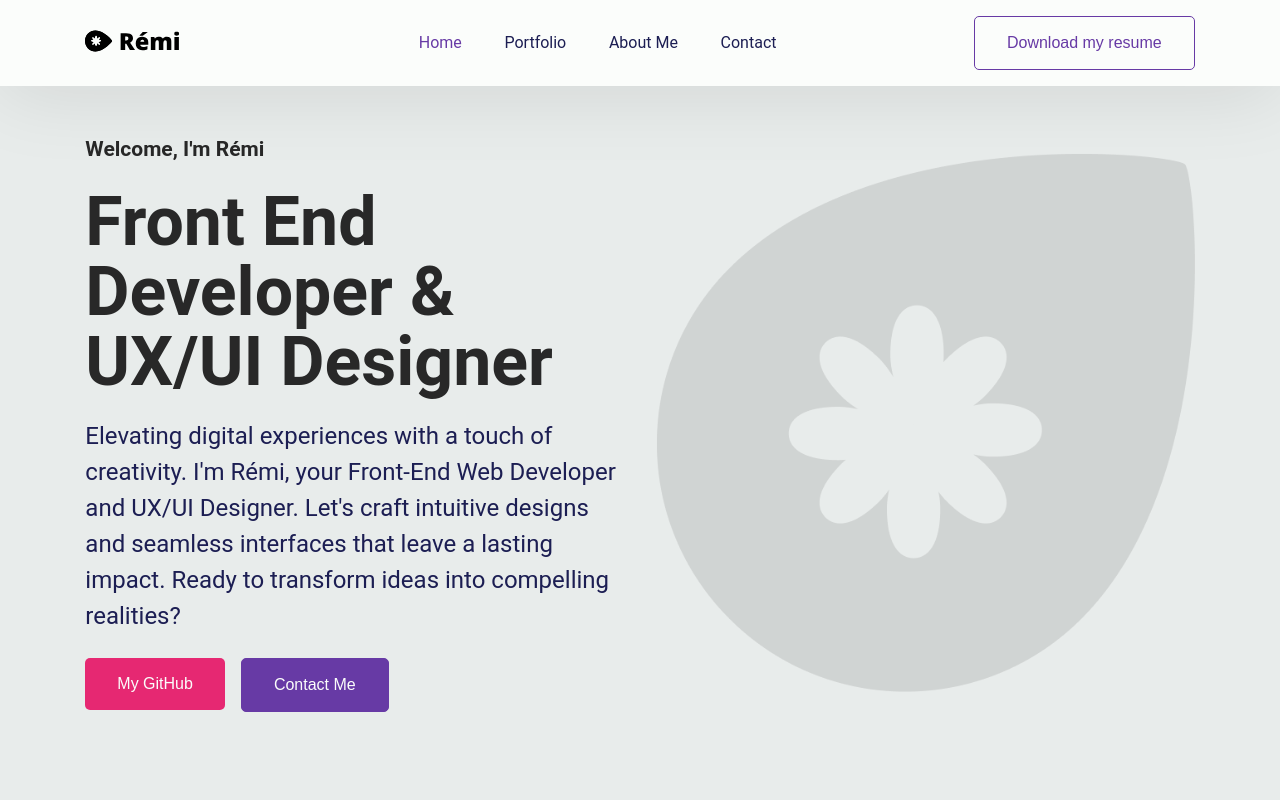
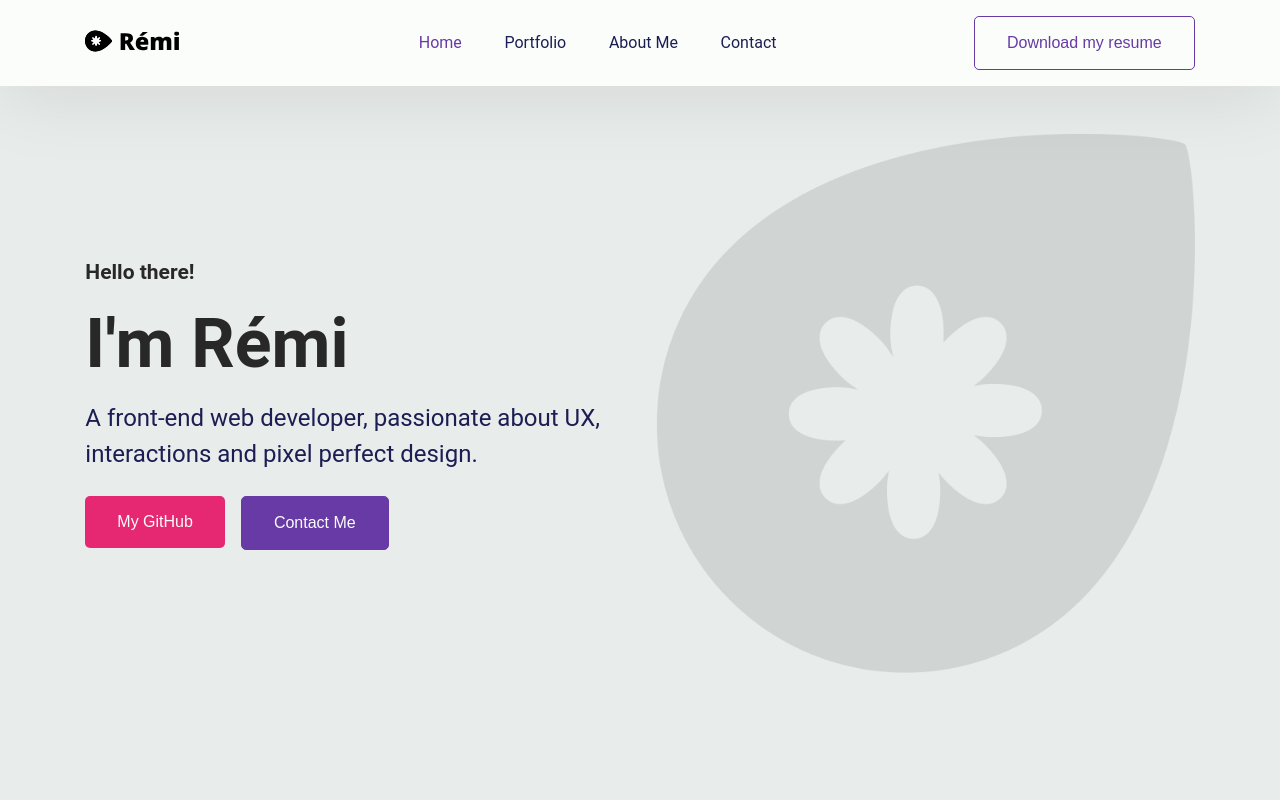
Before and after one commit to remilavigne/portfolio-2024, a React (Create React App) app: page / in a window 1280 px wide. Shown: the top 800 px of the page. Built offline with nearby package versions, Linux system fonts and the light colour scheme.

Commit message:
text in the hero section is modified and good

```diff
--- a/package.json
+++ b/package.json
@@ -3,11 +3,16 @@
   "version": "0.1.0",
   "private": true,
   "dependencies": {
+    "@fortawesome/fontawesome-svg-core": "^6.5.1",
+    "@fortawesome/free-brands-svg-icons": "^6.5.1",
+    "@fortawesome/free-solid-svg-icons": "^6.5.1",
+    "@fortawesome/react-fontawesome": "^0.2.0",
     "@testing-library/jest-dom": "^5.17.0",
     "@testing-library/react": "^13.4.0",
     "@testing-library/user-event": "^13.5.0",
     "react": "^18.2.0",
     "react-dom": "^18.2.0",
+    "react-helmet": "^6.1.0",
     "react-router-dom": "^6.21.2",
     "react-scripts": "5.0.1",
     "react-scroll": "^1.9.0",
--- a/src/App.css
+++ b/src/App.css
@@ -223,6 +223,7 @@ h2 {
   line-height: 90px;
   align-self: stretch;
 }
+
 .hero--section--title--color {
   color: var(--primary);
 }
--- a/src/Pages/Home/HeroSection.jsx
+++ b/src/Pages/Home/HeroSection.jsx
@@ -1,21 +1,21 @@
 import { Link } from "react-scroll";
+import { FontAwesomeIcon } from "@fortawesome/react-fontawesome";
 
 export default function HeroSection() {
   return (
     <section id="heroSection" className="hero--section">
       <div className="hero--section--content--box">
         <div className="hero--section--content">
-          <p className="section--title">Welcome, I'm Rémi</p>
+          <p className="section--title">Hello there!</p>
           <h1 className="hero--section--title">
-            <span className="hero--section-title--color">Front End</span>{" "}
-            <br />
-            Developer & UX/UI Designer
+            <span className="hero--section-title--color">I'm <strong>Rémi</strong></span>{" "}
           </h1>
           <p className="hero--section-description">
-          Elevating digital experiences with a touch of creativity. I'm Rémi, your Front-End Web Developer and UX/UI Designer. Let's craft intuitive designs and seamless interfaces that leave a lasting impact. Ready to transform ideas into compelling realities?
+            A front-end web developer, passionate about UX, interactions and pixel perfect design.
           </p>
         </div>
         <div className="hero--section--cta">
+          <FontAwesomeIcon icon="fa-brands fa-linkedin-in" />
           <a
             href="https://github.com/remilavigne"
             target="_blank"
--- a/src/Pages/Home/Homescreen/index.jsx
+++ b/src/Pages/Home/Homescreen/index.jsx
@@ -1,3 +1,4 @@
+import { Helmet } from 'react-helmet';
 import AboutMe from "../AboutMe";
 import ContactMe from "../ContactMe";
 import Footer from "../Footer";
@@ -7,9 +8,18 @@ import MySkills from "../MySkills"
 import LastWord from "../LastWord"
 import MyPhilosophy from "../MyPhilosophy"
 
+
 export default function Home() {
   return (
     <>
+      <Helmet>
+        <title>Rémi Lavigne portfolio, front-end web developer and UX/UI designer</title>
+        <link href="https://cdnjs.cloudflare.com/ajax/libs/font-awesome/6.2.1/css/all.min.css" rel="stylesheet"></link>
+        <meta name="description" content="Hey my name is Rémi, and welcome to my portfolio. I'm a fornt-end web developer and UX/UI designer based in Lyon"></meta>
+        <meta name="keywords" content="Front-end web developer, UX design, UI design, portfolio"></meta>
+        <meta charset="UTF-8"></meta>
+        <meta name="viewport" content="width=device-width, initial-scale=1.0"></meta>
+      </Helmet>
       <HeroSection />
       <MyPortfolio />
       <AboutMe />
```
Also changed, not shown: 2 other files (tests, documents, lock files or other folders).
